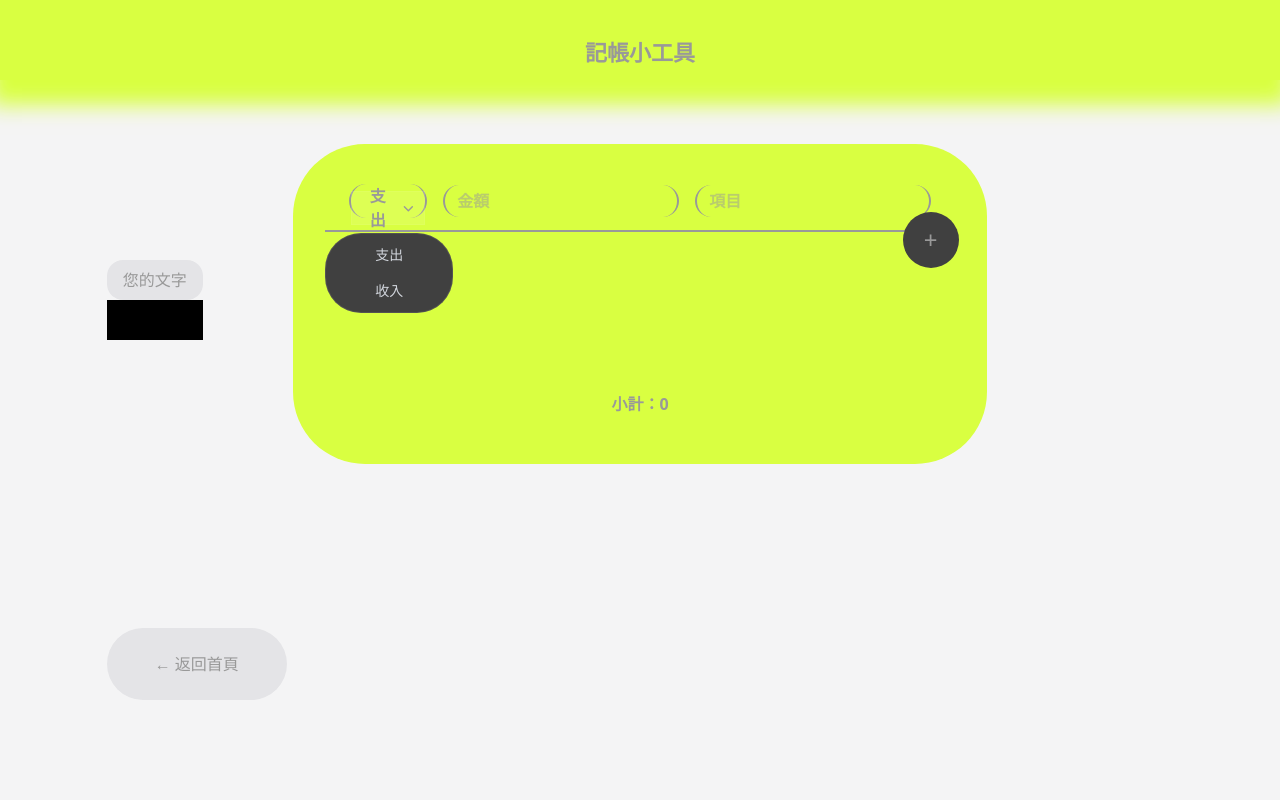
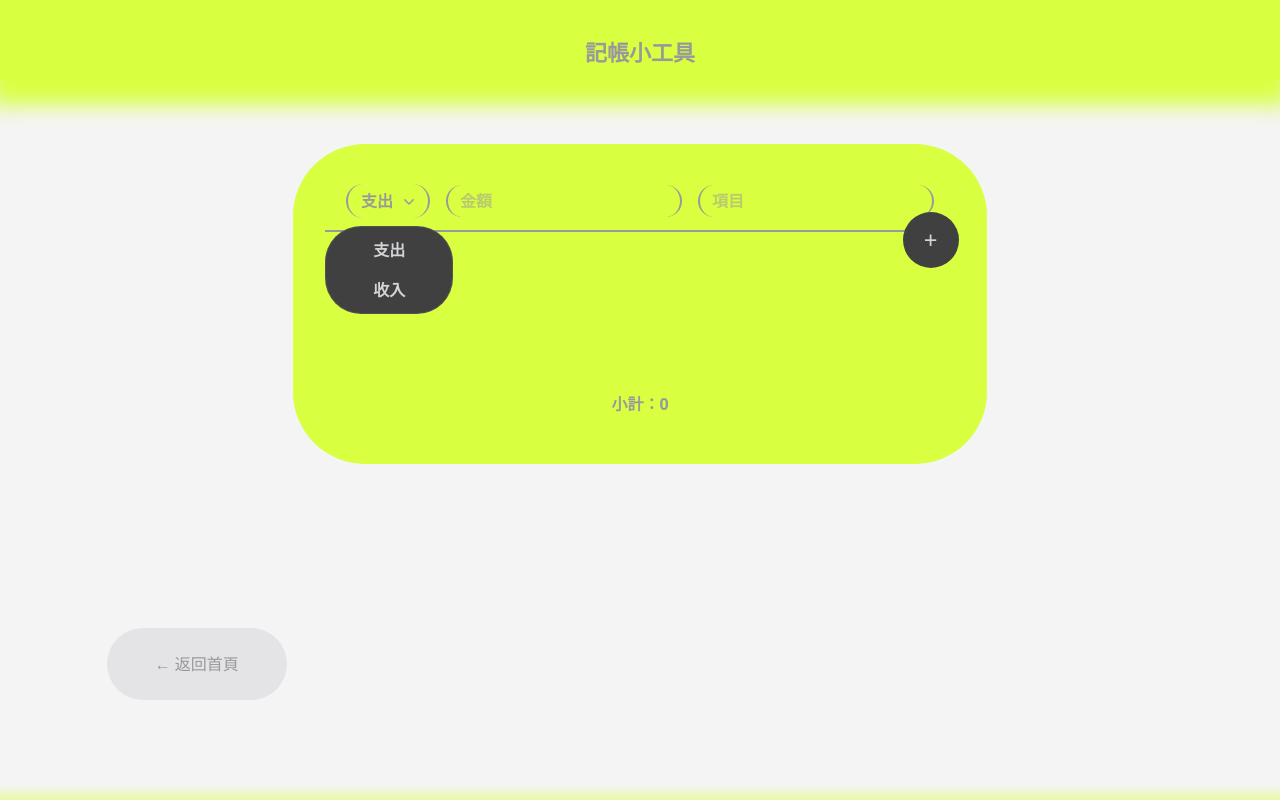
Before and after one commit to orbzs/wh3w1, a Next.js app: page /accounting in a window 1280 px wide. Both pictures are taken after a click on the button "支出". Built offline with nearby package versions, Linux system fonts and the light colour scheme.

Commit message:
/account layout finished (v1)

```diff
--- a/app/accounting/component/Form.tsx
+++ b/app/accounting/component/Form.tsx
@@ -52,9 +52,9 @@ export default function Form({ addList }: FormProps) {
     >
       <Menu
         as="div"
-        className="h-full w-3/24 text-center inline-block border-r-2 border-l-2 rounded-[24px] "
+        className=" hover:text-neutral-600 transition-all duration-400 h-full w-3/24 min-w-[84px] text-center inline-block border-r-2 border-l-2 rounded-[24px] "
       >
-        <MenuButton className="px-3 h-full justify-start inline-flex items-center gap-x-1.5  bg-white/10   font-semibold  inset-ring-1 inset-ring-white/5 hover:text-neutral-700 h-1/2">
+        <MenuButton className="cursor-pointer px-3 h-full justify-start inline-flex items-center gap-x-1.5 font-semibold inset-ring-1 inset-ring-white/5">
           {type === "expense" ? "支出" : "收入"}
           <ChevronDownIcon aria-hidden="true" className="-mr-1 size-5 " />
         </MenuButton>
@@ -67,7 +67,7 @@ export default function Form({ addList }: FormProps) {
             <MenuItem>
               <button
                 type="button"
-                className="h-full block px-4 py-2 text-sm text-gray-300  data-focus:text-white data-focus:outline-hidden"
+                className="hover:translate-x-[2px] transition-all duration-200 h-full block px-4 py-2 font-semibold text-zinc-300  data-focus:text-zinc-50 data-focus:outline-hidden"
                 onClick={setExButton}
               >
                 支出
@@ -76,7 +76,7 @@ export default function Form({ addList }: FormProps) {
             <MenuItem>
               <button
                 type="button"
-                className="h-full block px-4 py-2 text-sm text-gray-300  data-focus:text-white data-focus:outline-hidden"
+                className="hover:translate-x-[2px] transition-all duration-200 h-full block px-4 py-2 font-semibold text-zinc-300  data-focus:text-zinc-50 data-focus:outline-hidden"
                 onClick={setInButton}
               >
                 收入
@@ -96,7 +96,7 @@ export default function Form({ addList }: FormProps) {
         onChange={handleChange}
         inputMode="numeric"
         required
-        className="focus:border-teal focus:outline-none focus:ring-1 font-semibold w-9/24 px-3  border-r-2 border-l-2 rounded-[36px] h-22/24"
+        className="hover:text-neutral-600 transition-all duration-400 focus:border-teal focus:outline-none focus:ring-1 font-semibold w-9/24 px-3  border-r-2 border-l-2 rounded-[36px] h-22/24"
       />
 
       <input
@@ -107,12 +107,12 @@ export default function Form({ addList }: FormProps) {
           setContent(e.target.value);
         }}
         required
-        className="focus:border-teal focus:outline-none focus:ring-1 font-semibold w-9/24 px-3 border-r-2 border-l-2 rounded-[36px] h-22/24"
+        className="hover:text-neutral-600 transition-all duration-400 focus:border-teal focus:outline-none focus:ring-1 font-semibold w-9/24 px-3 border-r-2 border-l-2 rounded-[36px] h-22/24"
       />
 
       <button
         type="submit"
-        className="hover:translate-y-[6px] transition-all duration-400 absolute flex justify-center items-center bg-neutral-700 rounded-full  w-[56px] h-[56px] -right-1 top-7 text-center
+        className="text-zinc-300 cursor-pointer hover:translate-y-[4px] transition-all duration-400 absolute flex justify-center items-center bg-neutral-700 rounded-full  w-[56px] h-[56px] -right-1 top-7 text-center
         "
       >
         <div className="text-2xl">+</div>
--- a/app/accounting/component/List.tsx
+++ b/app/accounting/component/List.tsx
@@ -8,7 +8,9 @@ interface ListsProp {
 
 export default function List({ row, deleteList }: ListsProp) {
   return (
-    <div className="hover:translate-x-[8px] transition-all duration-200 flex justify-center gap-6 w-full mt-2">
+    <div
+      className={`hover:translate-x-[10px] hover:text-neutral-500 transition-all duration-200 flex justify-center gap-6 w-full mt-2  ${row.type === "expense" ? "hover:text-neutral-500" : "hover:border-0"}`}
+    >
       <div
         className={`overflow-hidden text-ellipsis w-3/12 border-r-2 border-l-2 rounded-[16px] px-3  ${row.type === "expense" ? "border-0" : "border-0"}`}
       >
@@ -20,7 +22,7 @@ export default function List({ row, deleteList }: ListsProp) {
       </div>
       <button
         type="button"
-        className="w-1/12 border-r-2 border-l-2 rounded-[16px]"
+        className="hover:translate-x-[8px] hover:text-neutral-600 transition ease-in duration-200 cursor-pointer w-1/12 border-r-2 border-l-2 rounded-[16px]"
         onClick={() => {
           deleteList(row.id);
         }}
--- a/app/accounting/page.tsx
+++ b/app/accounting/page.tsx
@@ -27,12 +27,12 @@ export default function Home() {
   };
 
   return (
-    <div className="relative bg-zinc-100 w-full h-full flex flex-col justify-center items-center">
-      <main className="bg-zinc-00 w-full h-full flex justify-start gap-16 items-center flex-col ">
+    <div className="bg-[linear-gradient(rgb(244,244,245)_98%,#d9ff416c)] relative bg-zinc-100 w-full h-full flex flex-col justify-center items-center">
+      <main className="  w-full h-full flex justify-start gap-16 items-center flex-col ">
         <div className="pt-6 font-bold text-[22px] navboxshadow h-20 stragecolor w-full flex justify-center items-center justify-self-start">
           記帳小工具
         </div>
-        <div className=" rounded-[72px] stragecolor p-8 pt-10 min-h-80  min-w-80 w-13/24 flex justify-between items-center gap-3 flex-col">
+        <div className="hover:translate-y-[6px] ease-in-out transition-all duration-1600 rounded-[72px] stragecolor p-8 pt-10 min-h-80  min-w-80 w-13/24 flex justify-between items-center gap-3 flex-col">
           <Form addList={addList} />
           <div className="overflow-y-auto  [&::-webkit-scrollbar]:hidden [-ms-overflow-style:none] [scrollbar-width:none] h-full flex gap-2 flex-col justify-center w-full">
             {rows.map((row) => {
@@ -56,35 +56,16 @@ export default function Home() {
             }, 0)}
           </div>
         </div>
-        <div className=" absolute bottom-1/8 left-1/12  hover:translate-y-[6px] transition-all duration-400">
+        <div className="absolute bottom-1/8 left-1/12  hover:translate-y-[6px] transition-all ease-[cubic-bezier(0.4, 0, 1, 1)] duration-800 hover:text-zinc-300 hover:font-black ">
           <div
             className="bg-zinc-200 overflow group relative overflow-hidden rounded-full p-6 before:absolute before:top-full before:left-0 before:h-full
-before:w-full before:bg-black before:transition-transform before:duration-500 hover:before:-translate-y-full
+before:w-full before:bg-neutral-800 before:transition-transform before:ease-in before:duration-500 hover:before:-translate-y-full
 "
           >
-            <Link
-              className="relative z-9 hover:font-semibold hover:translate-y-[6px] transition-all duration-200 p-4 px-6 "
-              href="/"
-            >
+            <Link className="relative z-9 p-4 px-6 " href="/">
               ← 返回首頁
             </Link>
           </div>
-        </div>
-
-        <div className="absolute bottom-5/8 left-1/12 w-1/3">
-          <button
-            className="bg-zinc-200 overflow group relative
- rounded-2xl  px-4 py-2
-before:absolute before:top-full before:left-0 before:h-full
-before:w-full before:bg-black before:transition-transform before:duration-500 hover:before:-translate-y-full"
-          >
-            <span
-              className="relative z-10 block transition-colors
-  duration-300 group-hover:text-white"
-            >
-              您的文字
-            </span>
-          </button>
         </div>
       </main>
     </div>
--- a/app/page.tsx
+++ b/app/page.tsx
@@ -4,7 +4,7 @@ export default function Home() {
   return (
     <main className="stragecolor w-full h-full flex flex-col justify-center items-center pt-12">
       <div className="w-3/5 min-h-1/3 flex flex-col justify-center items-end ">
-        <h1 className="text-pretty text-right text-6xl pb-4 pt-8 font-black">
+        <h1 className="text-pretty text-right text-6xl pb-4 pt-8 font-black ">
           React練習專案
         </h1>
         <p className="text-nowrap text-xl pb-8 font-semibold">
```
